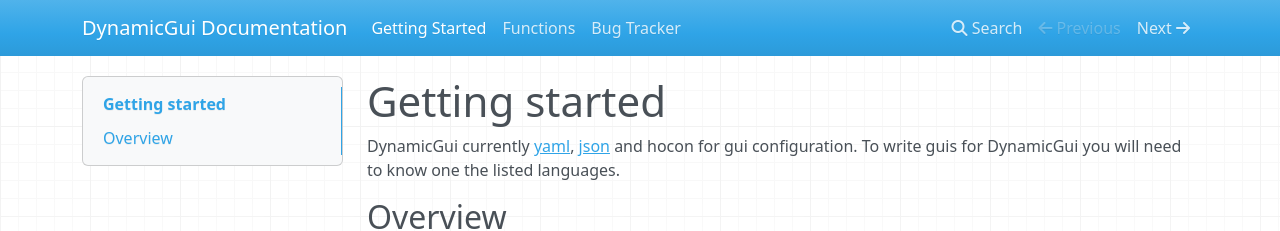
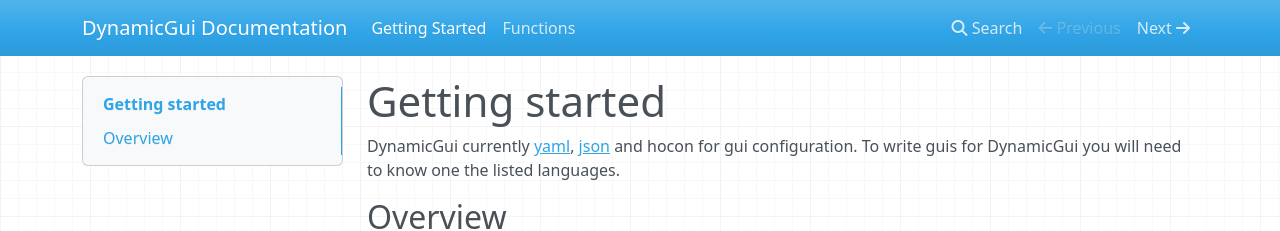
Before and after one commit to ClubObsidian/DynamicGuiDocs, an MkDocs documentation site: the page built from docs/index.md, in a window 1280 px wide. Shown: the top 231 px of the page. Built offline with MkDocs 1.6.1, drawn with Linux system fonts in a browser that asks for light colours; nearby versions of some CDN libraries; old or Windows-style settings are respelled for this version of MkDocs.

Commit message:
Removed bug tracker url

```diff
--- a/mkdocs.yml
+++ b/mkdocs.yml
@@ -2,4 +2,3 @@ site_name: DynamicGui Documentation
 pages:
 - Getting Started: index.md
 - Functions: functions.md
-- Bug Tracker: https://www.github.com/clubobsidian/dynamicgui/issues
```
